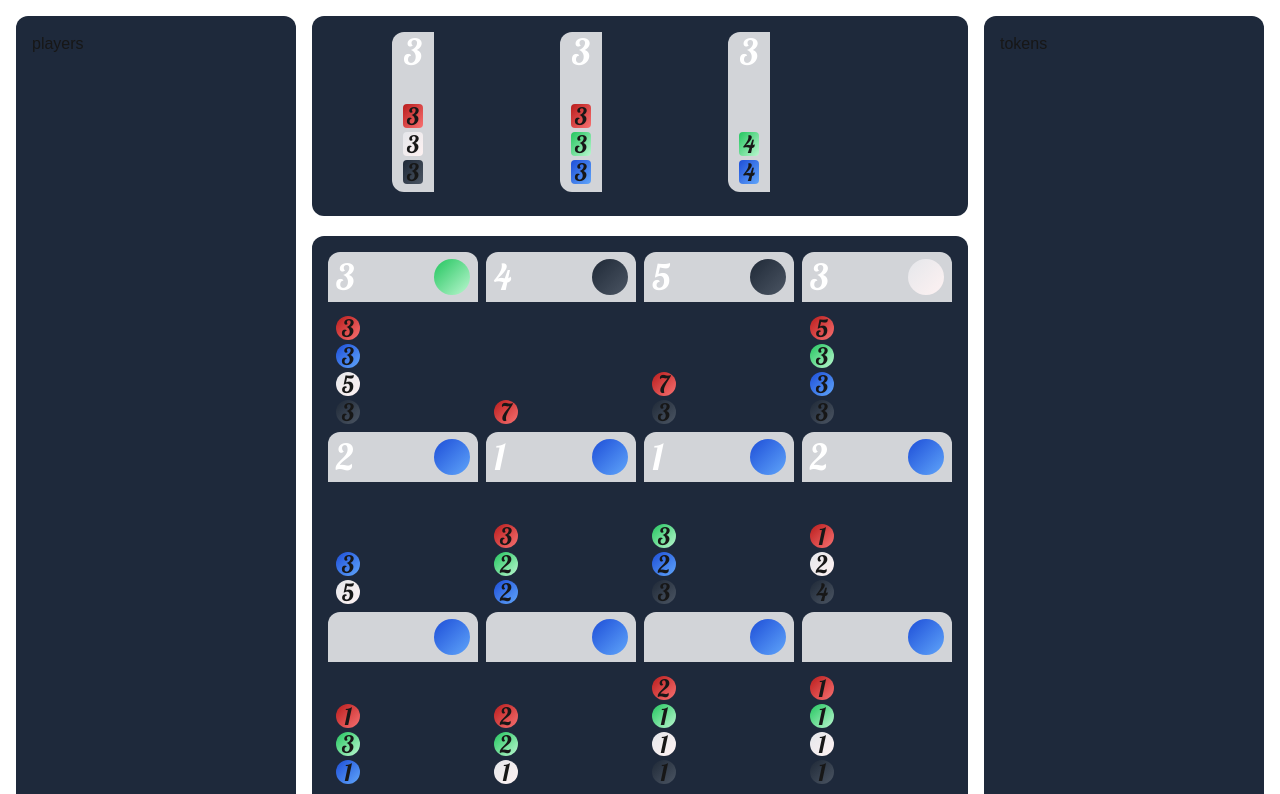
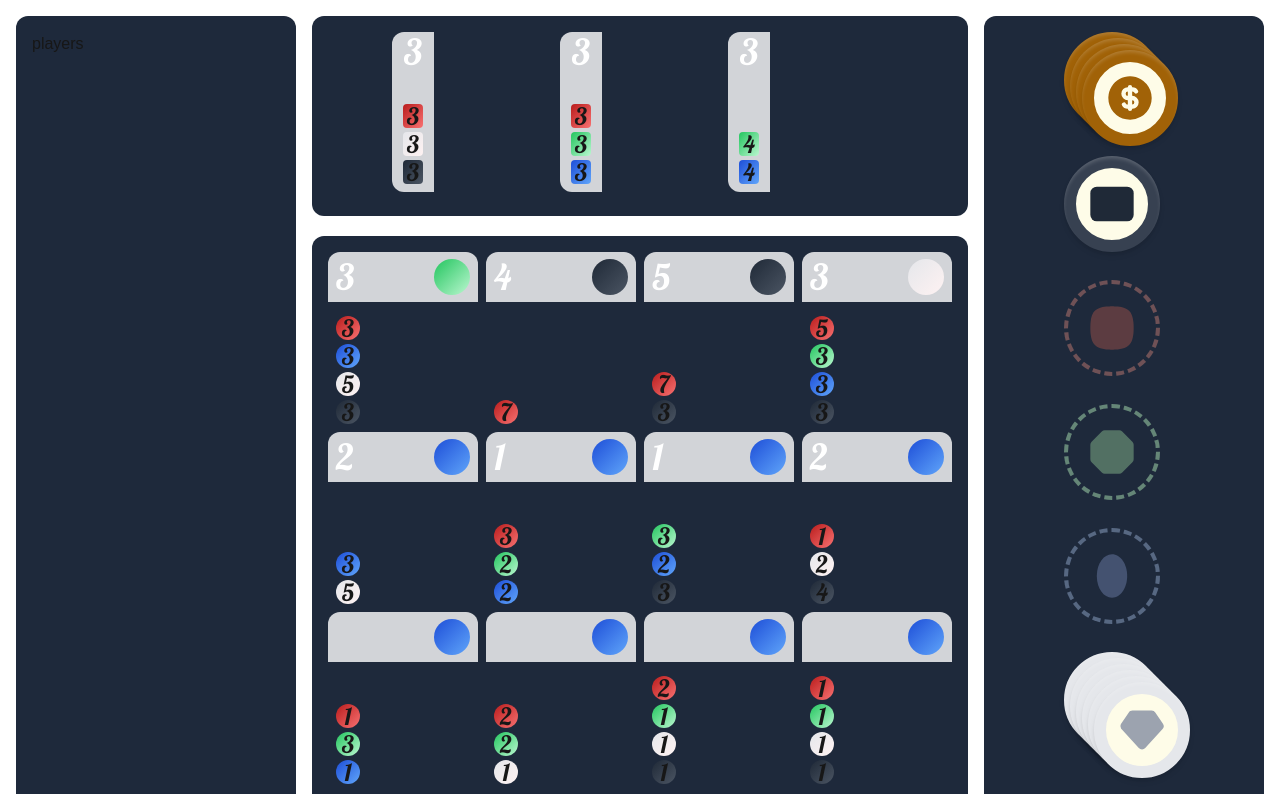
Before and after one commit to kimkyeseung/splendor_v2, a Next.js app: page /game/1 in a window 1280 px wide. Shown: the top 794 px of the page. Built offline with nearby package versions, Linux system fonts and the light colour scheme; no server answers; what @designbycode/tailwindcss-text-stroke would draw is missing.

Commit message:
feat: 토큰 더미 마크업

```diff
--- a/src/app/game/[_id]/GamePage.tsx
+++ b/src/app/game/[_id]/GamePage.tsx
@@ -8,6 +8,15 @@ import { PlayersPanel } from './PlayersPanel';
 import { TokensPanel } from './TokensPanel';
 import { NoblesPanel } from './NoblesPanel';
 import { DevelopmentCardsPanel } from './DevelopmentCardsPanel';
+
+const tokens = {
+  yellow: 4,
+  red: 0,
+  green: 0,
+  blue: 0,
+  white: 6,
+  black: 1,
+};
 
 export default function GamePage({ _id }: { _id: string }) {
   const { data: game } = useQuery<any>({
@@ -29,7 +38,7 @@ export default function GamePage({ _id }: { _id: string }) {
           <NoblesPanel />
           <DevelopmentCardsPanel />
         </div>
-        <TokensPanel />
+        <TokensPanel tokens={tokens} />
       </div>
       <MyPanel />
     </div>
--- a/src/app/game/[_id]/TokensPanel.tsx
+++ b/src/app/game/[_id]/TokensPanel.tsx
@@ -1,5 +1,28 @@
 import { Section } from '@/components/Section';
+import { Tokens } from '@/components/Tokens';
+import { BoardState, TokenColors } from '@/types';
 
-export function TokensPanel() {
-  return <Section>tokens</Section>;
+interface Props {
+  tokens: BoardState['tokens'];
 }
+
+const tokenOrder: TokenColors[] = [
+  'yellow',
+  'black',
+  'red',
+  'green',
+  'blue',
+  'white',
+];
+
+export function TokensPanel({ tokens }: Props) {
+  return (
+    <Section>
+      <div className="flex flex-col gap-1 items-center">
+        {tokenOrder.map((c) => (
+          <Tokens key={c} color={c} count={tokens[c]} />
+        ))}
+      </div>
+    </Section>
+  );
+}
--- /dev/null
+++ b/src/components/ColorSymbol.tsx
@@ -0,0 +1,38 @@
+import { TokenColors } from '@/types';
+import {
+  TbRectangleFilled,
+  TbBrandSketchFilled,
+  TbSquareRoundedFilled,
+  TbOvalFilled,
+  TbOctagonFilled,
+  TbCoinFilled,
+} from 'react-icons/tb';
+
+interface Props {
+  color: TokenColors;
+  size?: number;
+}
+
+const symbolMap = {
+  black: TbRectangleFilled,
+  white: TbBrandSketchFilled,
+  red: TbSquareRoundedFilled,
+  blue: TbOvalFilled,
+  green: TbOctagonFilled,
+  yellow: TbCoinFilled,
+};
+
+const colorMap = {
+  black: 'text-gray-800',
+  white: 'text-gray-400',
+  red: 'text-red-600',
+  blue: 'text-blue-600',
+  green: 'text-green-600',
+  yellow: 'text-yellow-700',
+};
+
+export function ColorSymbol({ color, size = 24 }: Props) {
+  const Component = symbolMap[color];
+
+  return <Component size={size} className={colorMap[color]} />;
+}
--- /dev/null
+++ b/src/components/Tokens/EmptyToken.tsx
@@ -0,0 +1,30 @@
+import { TokenColors } from '@/types';
+import classNames from 'classnames';
+import { ColorSymbol } from '../ColorSymbol';
+
+interface Props {
+  color: TokenColors;
+}
+
+const colorMap = {
+  red: 'border-red-500',
+  green: 'border-green-500',
+  blue: 'border-blue-500',
+  white: 'border-gray-200',
+  black: 'border-gray-700',
+  yellow: 'border-yellow-700',
+};
+
+export function EmptyToken({ color }: Props) {
+  return (
+    <div
+      className={classNames(
+        'w-[96px] h-[96px] flex justify-center items-center',
+        'border-4 border-dashed rounded-full',
+        `${colorMap[color]} saturate-[.25] opacity-75`,
+      )}
+    >
+      <ColorSymbol size={52} color={color} />
+    </div>
+  );
+}
--- /dev/null
+++ b/src/components/Tokens/Token.tsx
@@ -0,0 +1,30 @@
+import { TokenColors } from '@/types';
+import classNames from 'classnames';
+import { ColorSymbol } from '../ColorSymbol';
+
+interface Props {
+  color: TokenColors;
+}
+
+const colorMap = {
+  red: 'border-red-500',
+  green: 'border-green-500',
+  blue: 'border-blue-500',
+  white: 'border-gray-200',
+  black: 'border-gray-700',
+  yellow: 'border-yellow-700',
+};
+
+export function Token({ color }: Props) {
+  return (
+    <div
+      className={classNames(
+        'w-[96px] h-[96px] flex justify-center items-center rounded-full shadow-md',
+        'before:absolute before:inset-0 before:rounded-full before:shadow-inner-glow',
+        `bg-yellow-50 border-[12px] ${colorMap[color]}`,
+      )}
+    >
+      <ColorSymbol size={52} color={color} />
+    </div>
+  );
+}
--- /dev/null
+++ b/src/components/Tokens/index.tsx
@@ -0,0 +1,41 @@
+import { TokenColors } from '@/types';
+import { Token } from './Token';
+import classNames from 'classnames';
+import { ColorSymbol } from '../ColorSymbol';
+import { EmptyToken } from './EmptyToken';
+
+interface Props {
+  count: number;
+  color: TokenColors;
+}
+
+const positionClassMap: Record<number, string> = {
+  0: 'top-0 left-0',
+  1: 'top-[6px] left-[6px]',
+  2: 'top-3 left-3',
+  3: 'top-[18px] left-[18px]',
+  4: 'top-6 left-6',
+  5: 'top-[30px] left-[30px]',
+  6: 'top-9 left-9',
+};
+
+export function Tokens({ count, color }: Props) {
+  return (
+    <div className="relative w-[120px] h-[120px]">
+      {count ? (
+        Array(count)
+          .fill(1)
+          .map((_, i) => (
+            <div
+              key={i}
+              className={classNames('absolute', `${positionClassMap[i]}`)}
+            >
+              <Token color={color} />
+            </div>
+          ))
+      ) : (
+        <EmptyToken color={color} />
+      )}
+    </div>
+  );
+}
--- a/tailwind.config.ts
+++ b/tailwind.config.ts
@@ -114,6 +114,9 @@ export default {
         NB09: "url('/noble-images/noble_09.webp')",
         NB10: "url('/noble-images/noble_10.webp')",
       },
+      boxShadow: {
+        'inner-glow': 'inset 0 3px 4px -1px rgba(255, 255, 255, 0.2)',
+      },
     },
   },
   plugins: [require('@designbycode/tailwindcss-text-stroke')],
```
Also changed, not shown: src/types/index.ts (+9 -0 lines).
